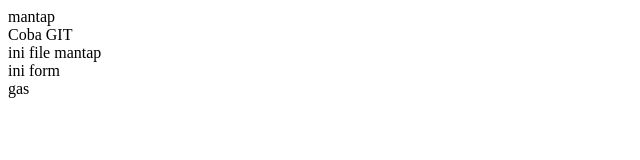
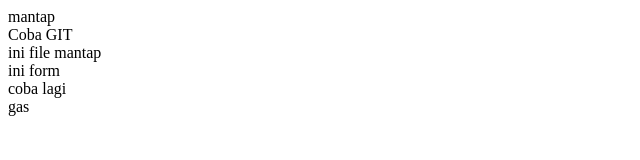
Before and after one commit to Luthfi-faqod/GitCoba, a plain HTML site: page mantap.html in a window 1280 px wide. Shown: the full height of the page, 0-640 px from the left. Drawn offline with Linux system fonts and the light colour scheme.

Commit message:
menambah div di mantap

```diff
--- a/mantap.html
+++ b/mantap.html
@@ -10,6 +10,7 @@
     <div>Coba GIT</div>
     <div>ini file mantap</div>
     <form>ini form</form>
+    <div>coba lagi</div>
     <footer>gas</footer>
 </body>
 </html>
```
